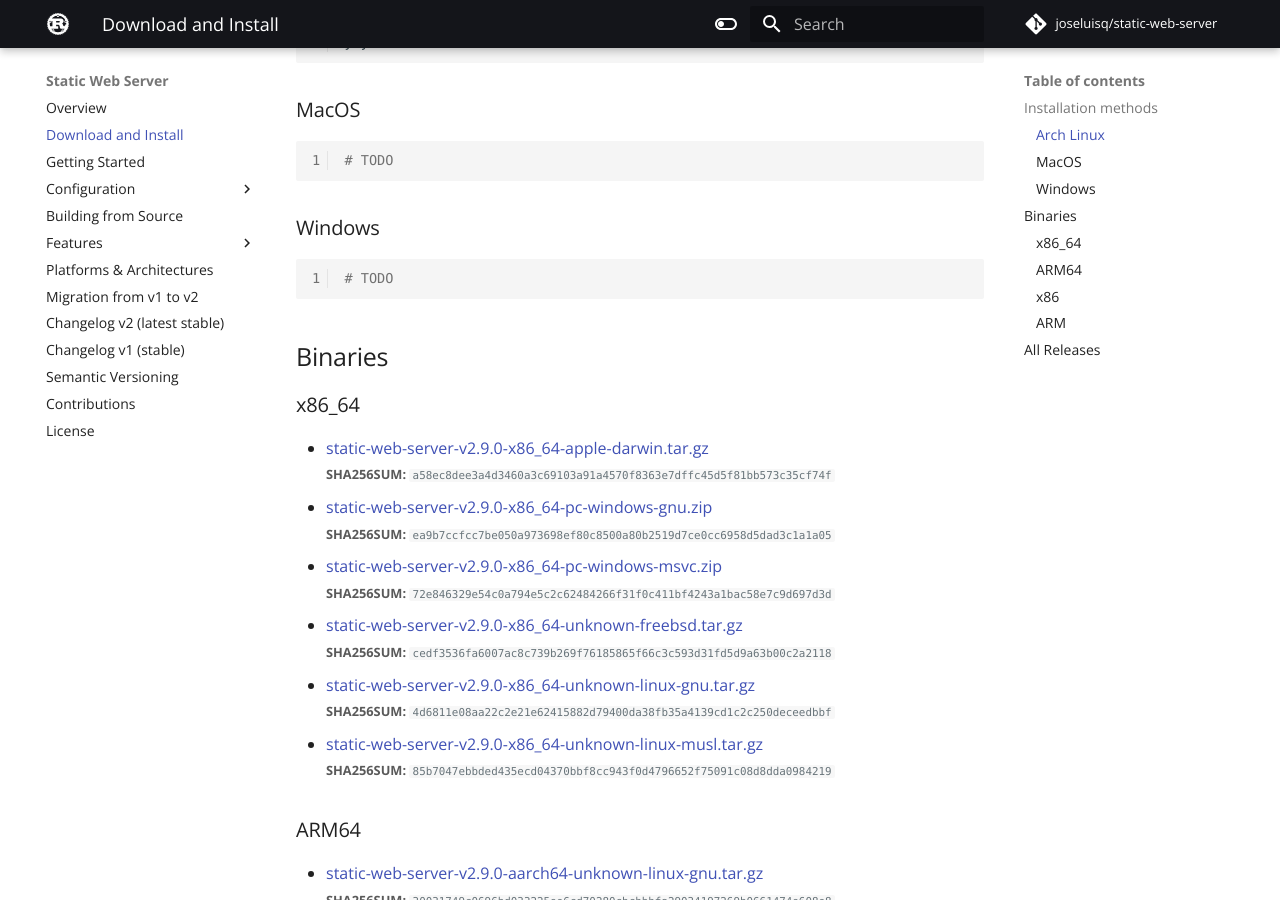
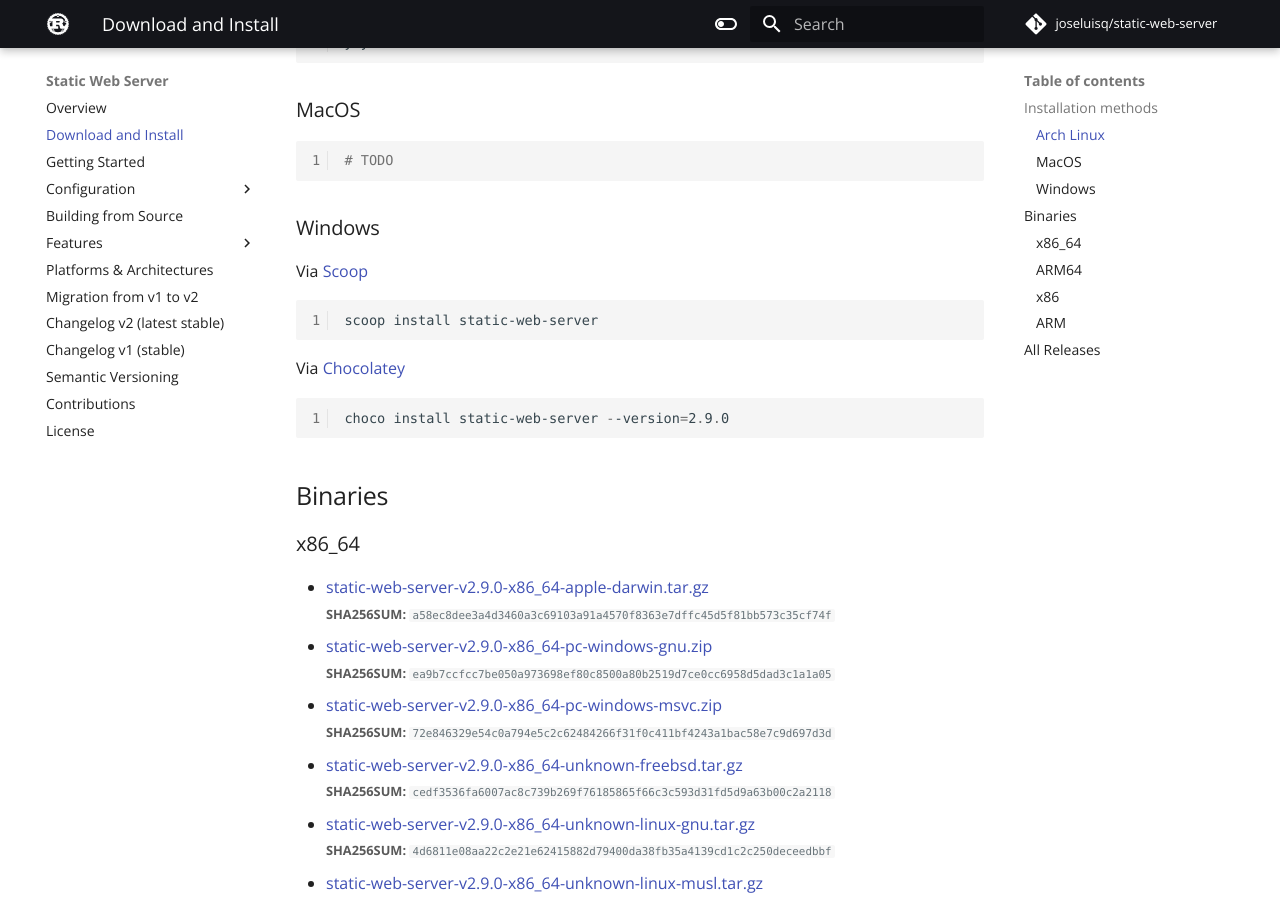
Before and after one commit to static-web-server/static-web-server, an MkDocs documentation site: the page built from docs/content/download-and-install.md, in a window 1280 px wide and 900 px high, scrolled down 421 px. Built offline with MkDocs 1.6.1 and Material for MkDocs 9.7.7, drawn with Linux system fonts in a browser that asks for light colours; some web fonts are replaced; comment, search, counter and statistics services are not loaded.

Commit message:
feat(windows): `scoop` and `chocolatey` install support
https://sws.joseluisq.net/download-and-install/#windows

````diff
--- a/docs/content/download-and-install.md
+++ b/docs/content/download-and-install.md
@@ -28,8 +28,16 @@
 
 ### Windows
 
-```sh
-# TODO
+Via [Scoop](https://scoop.sh/)
+
+```powershell
+scoop install static-web-server
+```
+
+Via [Chocolatey](https://chocolatey.org/)
+
+```powershell
+choco install static-web-server --version=2.9.0
 ```
 
 ## Binaries
````
